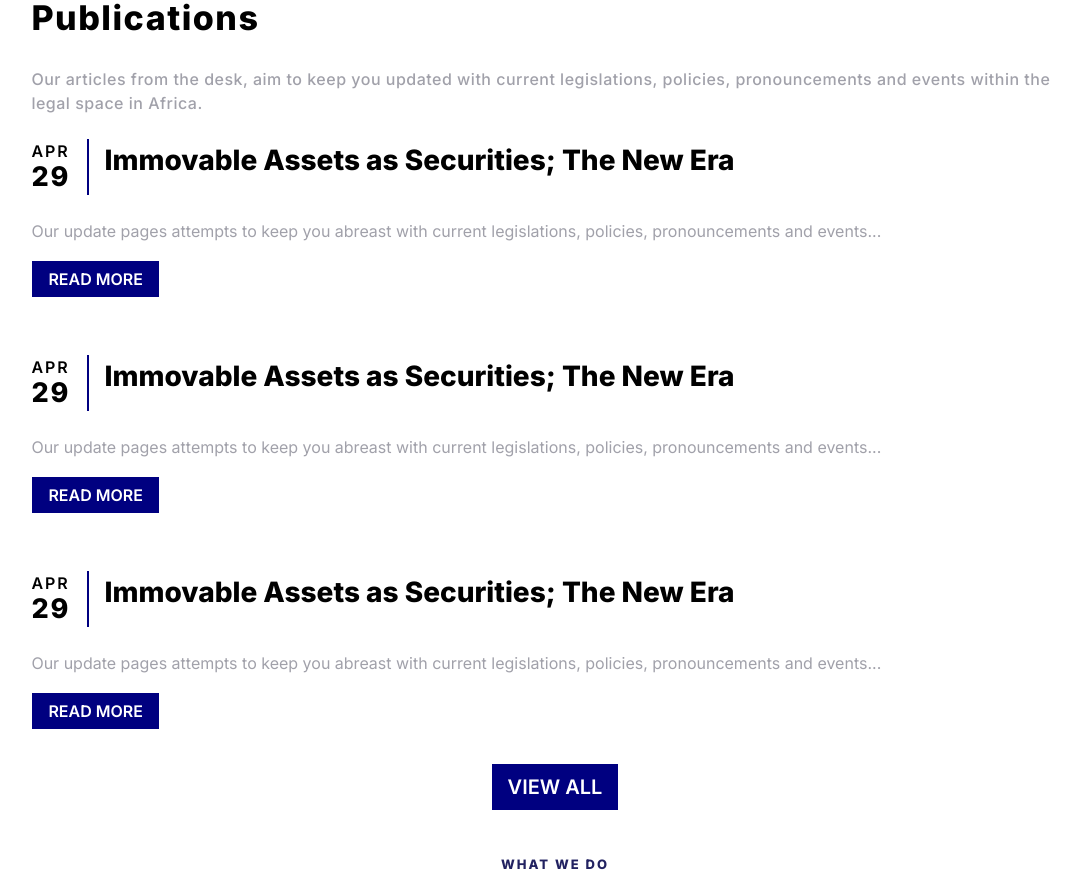
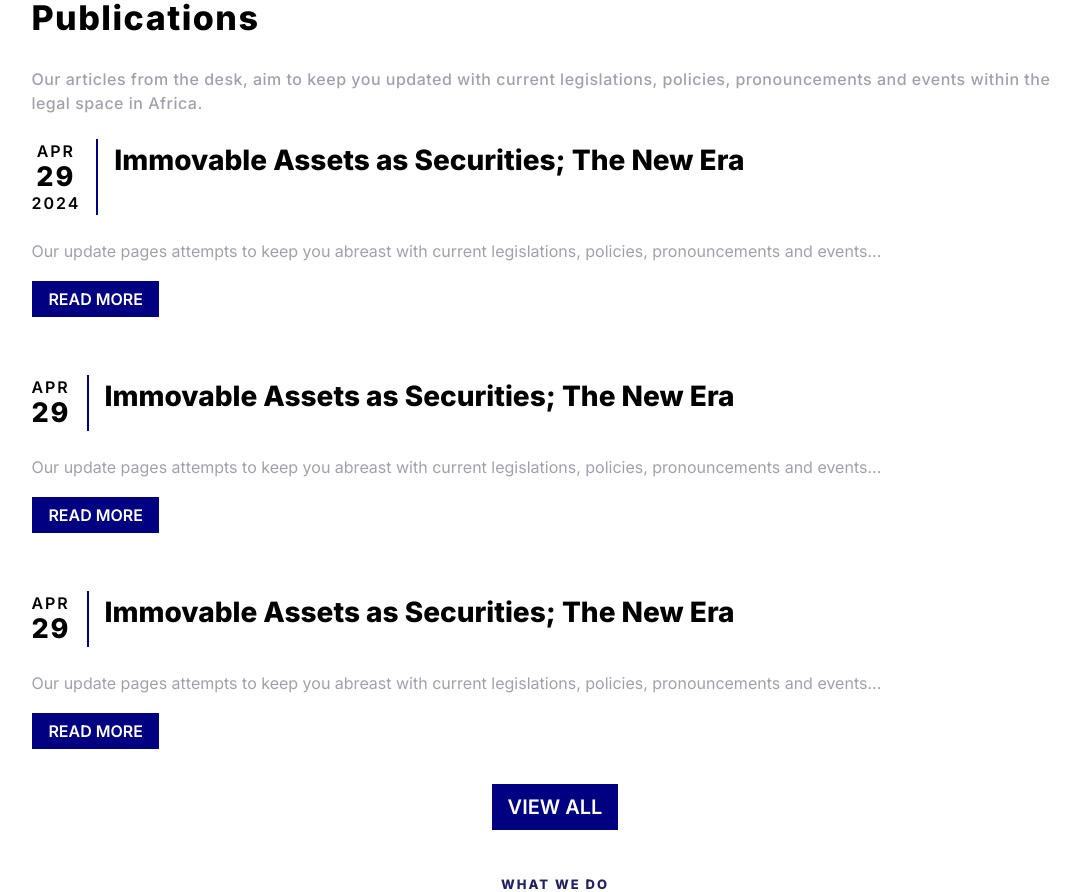
Before and after one commit to bolowys33/acegrit, a Next.js app: page / in a window 1280 px wide. Shown: the part 1260-2152 px from the top of the page, without its empty margins (85-1165 px from the left). Built offline with nearby package versions, Linux system fonts and the light colour scheme.

Commit message:
Edit blog component

```diff
--- a/components/Blog.tsx
+++ b/components/Blog.tsx
@@ -18,11 +18,14 @@ const Blog = () => {
                     <section className="space-y-16 mb-10">
                         <article>
                             <div className="flex">
-                                <div className="py-0 pr-4 border-r-2 h-14 border-navy tracking-[2px] hidden md:block">
+                                <div className="py-0 pr-4 border-r-2 h-18 border-navy tracking-[2px] hidden md:block">
+                                    <div className="flex flex-col items-center">
                                     <p className="font-semibold">APR</p>
-                                    <p className="text-[27px] font-extrabold leading-5 mt-1 ">
+                                    <p className="text-[27px] font-extrabold leading-5 my-1 ">
                                         29
                                     </p>
+                                    <p className="font-semibold">2024</p>
+                                    </div>
                                 </div>
                                 <div className="md:pl-4">
                                     <Link
```
